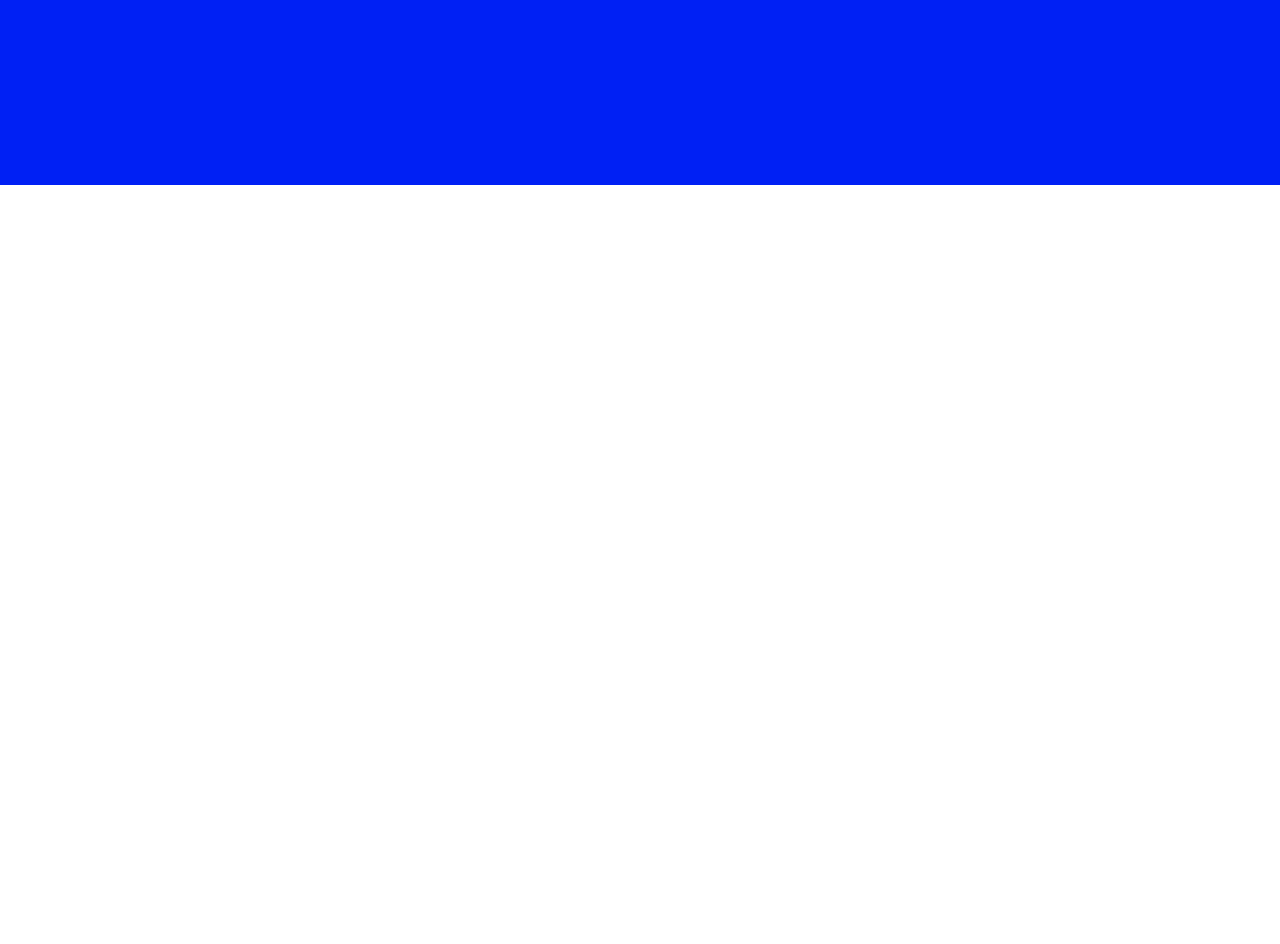
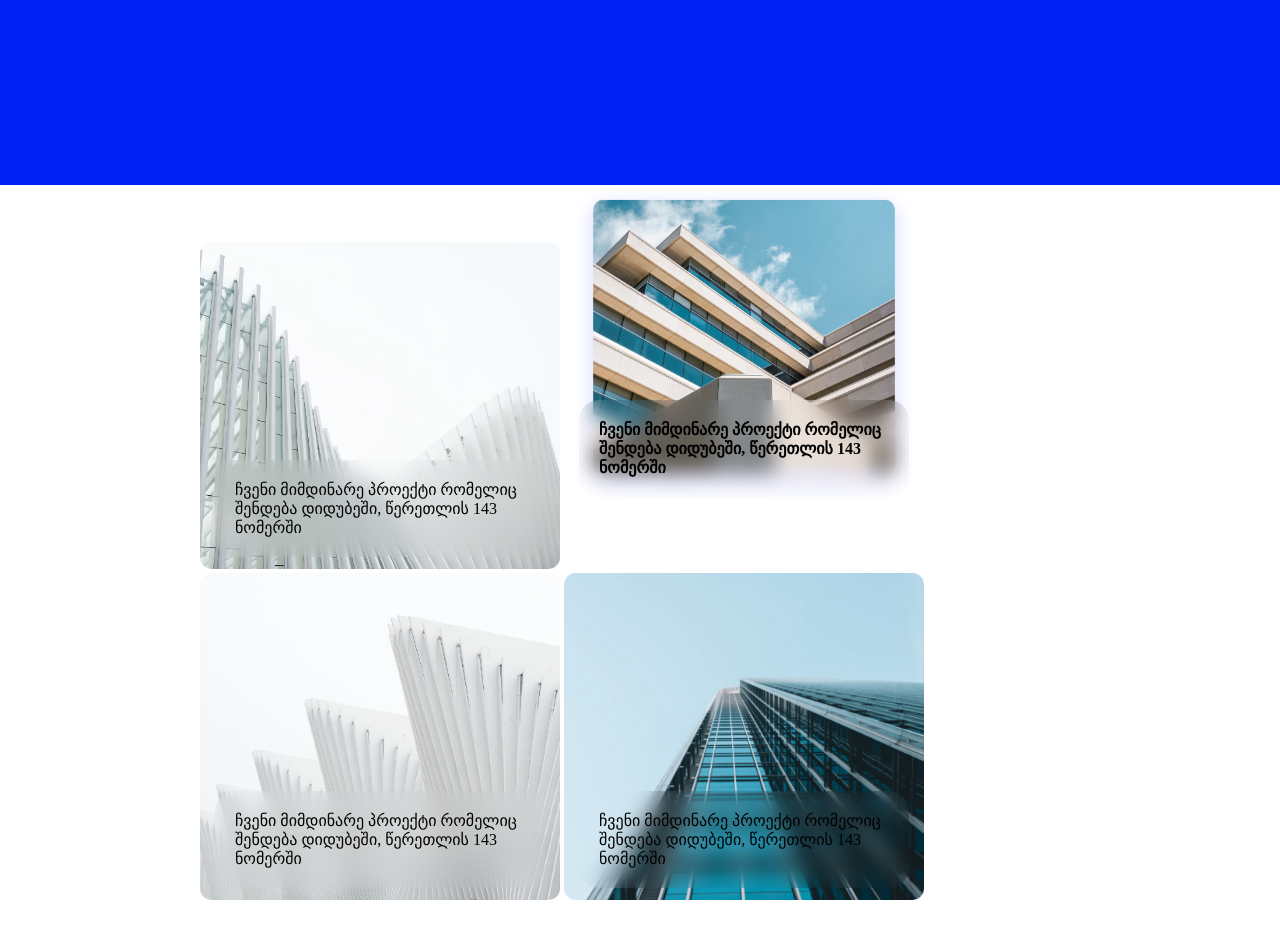
Before and after one commit to blodwenlixiss/davaleba7, a plain HTML site: page index.html in a window 1280 px wide. Shown: the part 123-1067 px from the top of the page. Before the commit the page ends 800 px from the top, so only its background shows below. Drawn offline with Linux system fonts and the light colour scheme.

Commit message:
updated css main styless added photos and fixed positions

```diff
--- a/index.html
+++ b/index.html
@@ -17,5 +17,45 @@
         </div>
       </div>
     </header>
+    <main>
+      <div class="container">
+        <div class="building">
+          <img src="./Rectangle 18.png" alt="building" />
+          <div class="text-content">
+            <p>
+              ჩვენი მიმდინარე პროექტი რომელიც შენდება დიდუბეში, წერეთლის 143
+              ნომერში
+            </p>
+          </div>
+        </div>
+        <div class="building-19">
+          <img src="./Rectangle 19.png" alt="building" />
+          <div class="text-content">
+            <p>
+              ჩვენი მიმდინარე პროექტი რომელიც შენდება დიდუბეში, წერეთლის 143
+              ნომერში
+            </p>
+          </div>
+        </div>
+        <div class="building">
+          <img src="./Rectangle 20.png" alt="building" />
+          <div class="text-content">
+            <p>
+              ჩვენი მიმდინარე პროექტი რომელიც შენდება დიდუბეში, წერეთლის 143
+              ნომერში
+            </p>
+          </div>
+        </div>
+        <div class="building">
+          <img src="./Rectangle 21.png" alt="building" />
+          <div class="text-content">
+            <p>
+              ჩვენი მიმდინარე პროექტი რომელიც შენდება დიდუბეში, წერეთლის 143
+              ნომერში
+            </p>
+          </div>
+        </div>
+      </div>
+    </main>
   </body>
 </html>
--- a/style.css
+++ b/style.css
@@ -5,8 +5,10 @@ body {
 }
 .blue-bg {
   background-color: #0020f4;
+  box-sizing: border-box;
   padding: 80px 240px 200px 240px;
-  position: relative;
+  position: absolute;
+  width: 100%;
 }
 .blue-bg h2 {
   display: inline-block;
@@ -14,9 +16,11 @@ body {
   color: white;
 }
 .dots {
+  box-sizing: border-box;
   position: absolute;
-  display: inline-block;
-  right: 240px;
+  display: inline;
+  top: 30%;
+  right: 20%;
 }
 .dot {
   display: inline-block;
@@ -30,3 +34,46 @@ body {
 .gray {
   background-color: gray;
 }
+
+.container {
+  box-sizing: border-box;
+  padding: 200px;
+  width: 100%;
+  display: block;
+}
+
+.building {
+  display: inline-block;
+  top: 160px;
+  width: 360px;
+  right: 0;
+  position: relative;
+}
+
+.building-19 {
+  display: inline-block;
+  top: 100px;
+  width: 360px;
+  right: 0;
+  position: relative;
+}
+.building img {
+  width: 100%;
+}
+.building-19 img {
+  width: 100%;
+}
+
+.text-content {
+  position: absolute;
+  padding: 0px 15px 0px;
+  bottom: 0;
+}
+.text-content p {
+  padding: 20px;
+  backdrop-filter: blur(10px);
+  border-radius: 20px;
+}
+.building-19 p {
+  font-weight: bold;
+}
```
Also changed, not shown: Rectangle 18.png (added), Rectangle 19.png (added), Rectangle 20.png (added), Rectangle 21.png (added).
